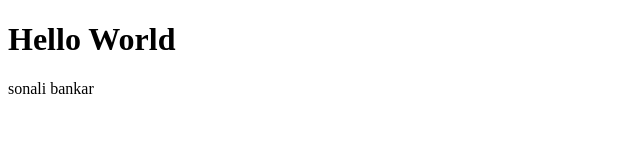
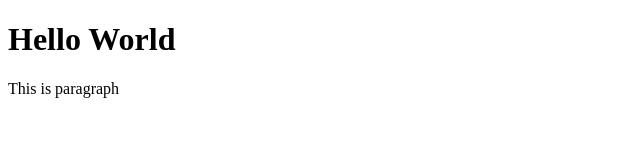
Before and after one commit to blsonalib/React_Demo, a React (Create React App) app: page / in a window 1280 px wide. Shown: the top 160 px of the page, without its empty margins (0-640 px from the left). Built offline with nearby package versions, Linux system fonts and the light colour scheme.

Commit message:
Added multiple element in render method

```diff
--- a/src/index.js
+++ b/src/index.js
@@ -1,13 +1,11 @@
 import React from 'react';
 import ReactDOM from 'react-dom';
-
-
+// Render method wants only single element if want multiple element in render method the we can use div element
+// In render method we can use multiple element in the form of arrays
 ReactDOM.render(
-  <h1>Hello World</h1>,
+  <div>
+ <h1>Hello World</h1>
+  <p>This is paragraph </p>
+  </div>,
   document.getElementById('root')
 );
-
-ReactDOM.render( React.createElement("h1", null, "Hello World"), document.getElementById('root'));
-var h1 = document.createElement(h1);
-h1.innerHTML = "sonali bankar";
-document.getElementById('root').appendChild(h1);
```
